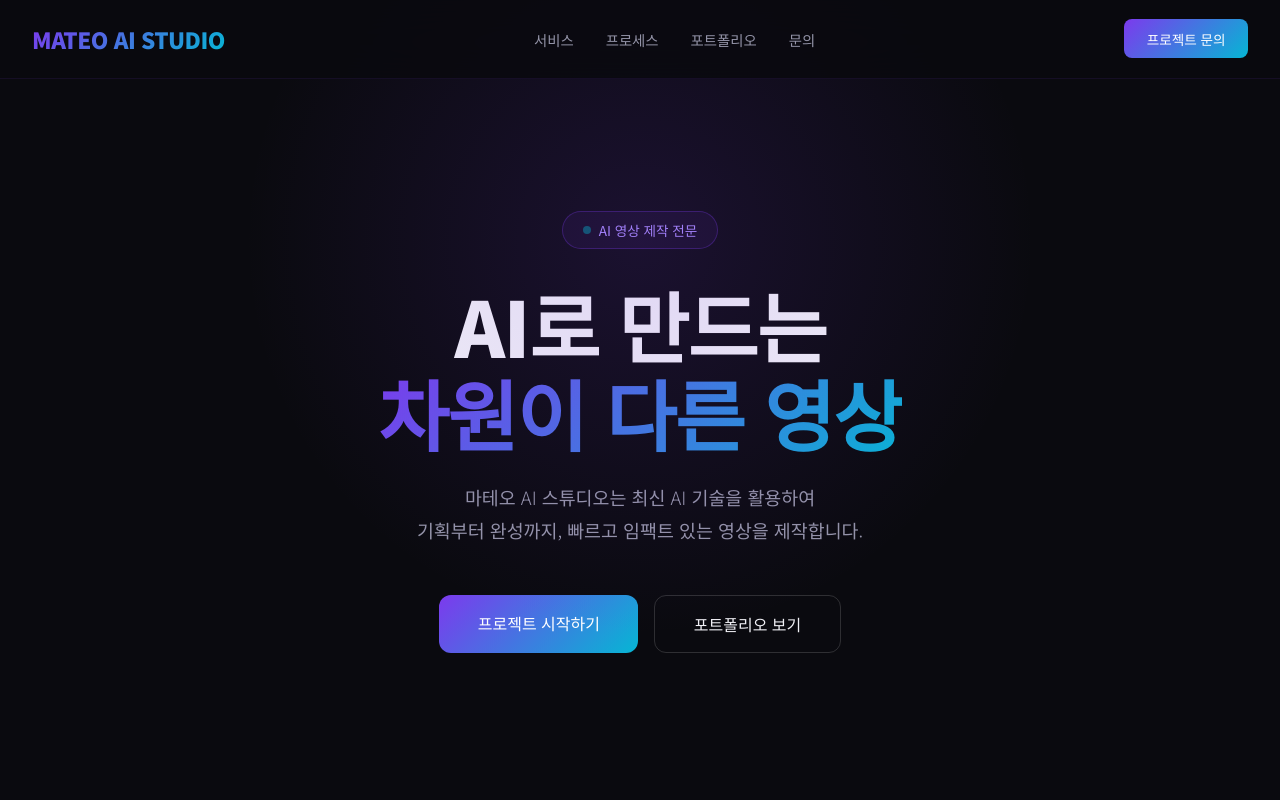
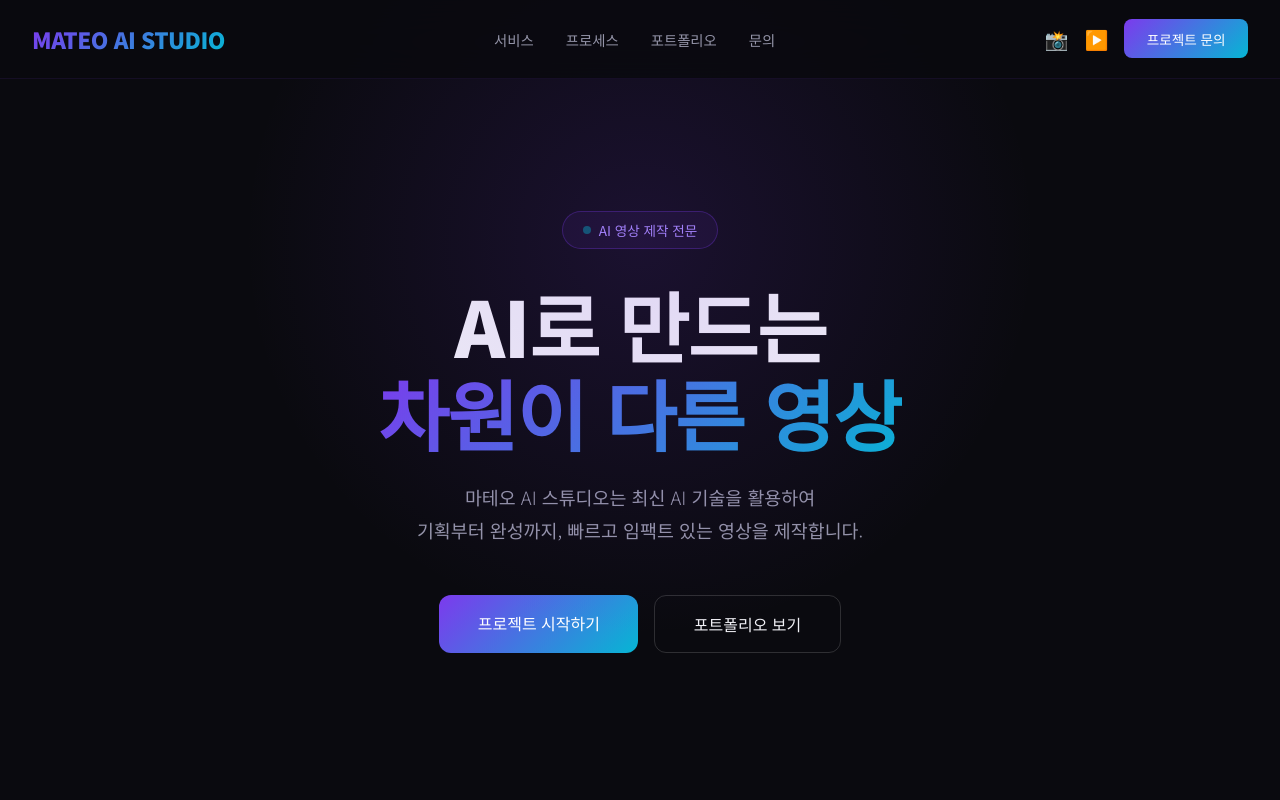
Before and after one commit to jungbear143/product-builder, a plain HTML site: page index.html in a window 1280 px wide. Shown: the top 800 px of the page. Drawn offline with Linux system fonts and the light colour scheme.

Commit message:
네비게이션 바에 인스타그램, 유튜브 소셜 링크 노출
Co-Authored-By: Claude Opus 4.6 (1M context) <noreply@anthropic.com>

```diff
--- a/index.html
+++ b/index.html
@@ -525,7 +525,11 @@
       <li><a href="#portfolio">포트폴리오</a></li>
       <li><a href="#contact">문의</a></li>
     </ul>
-    <a href="#contact" class="nav-cta">프로젝트 문의</a>
+    <div style="display: flex; align-items: center; gap: 1rem;">
+      <a href="https://www.instagram.com/mateoaistudio/" target="_blank" style="color: var(--text-secondary); text-decoration: none; font-size: 1.2rem; transition: color 0.3s;" onmouseover="this.style.color='var(--primary-light)'" onmouseout="this.style.color='var(--text-secondary)'">📸</a>
+      <a href="https://www.youtube.com/@mateoaistudio" target="_blank" style="color: var(--text-secondary); text-decoration: none; font-size: 1.2rem; transition: color 0.3s;" onmouseover="this.style.color='var(--primary-light)'" onmouseout="this.style.color='var(--text-secondary)'">▶️</a>
+      <a href="#contact" class="nav-cta">프로젝트 문의</a>
+    </div>
   </nav>
 
   <!-- Hero -->
```
